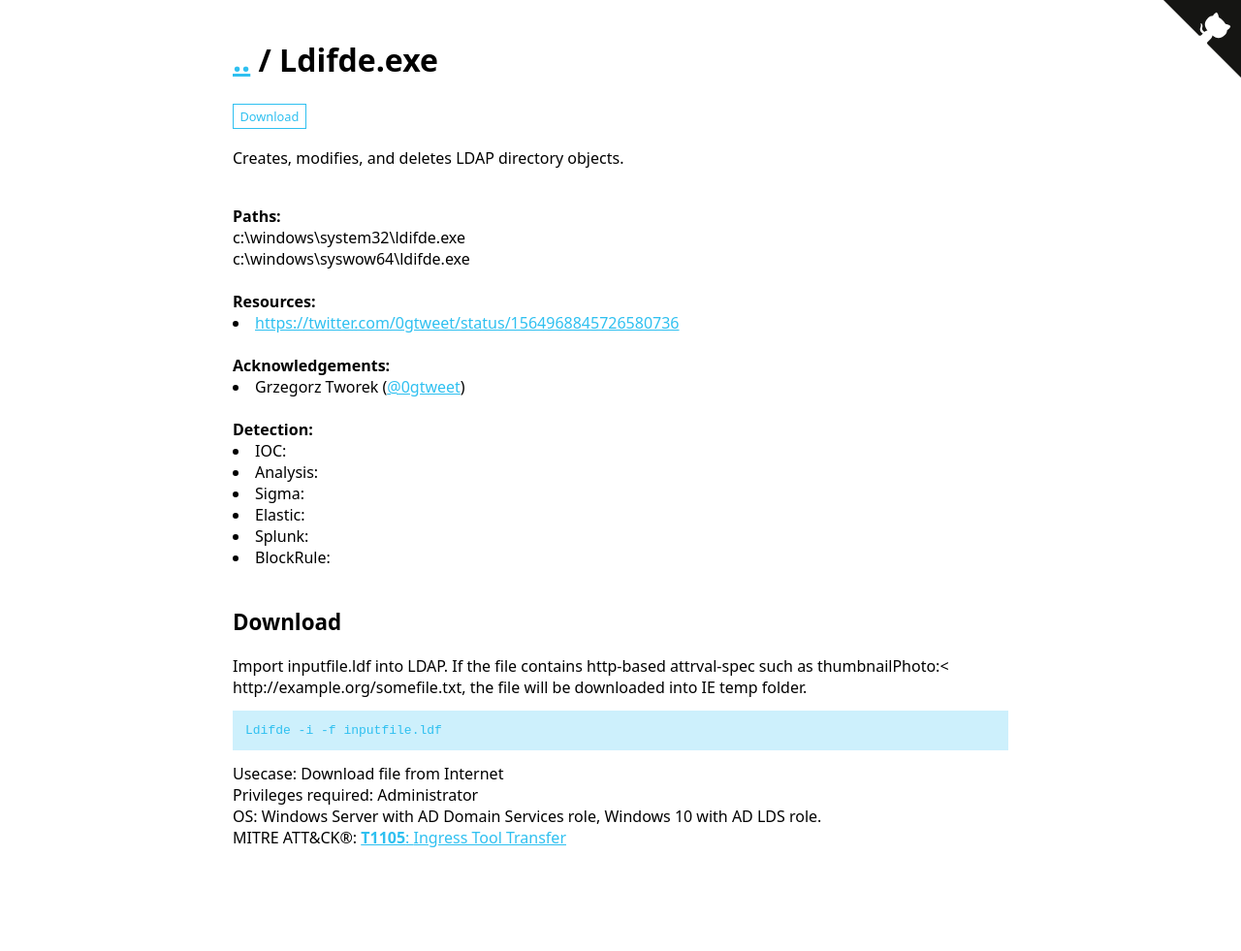
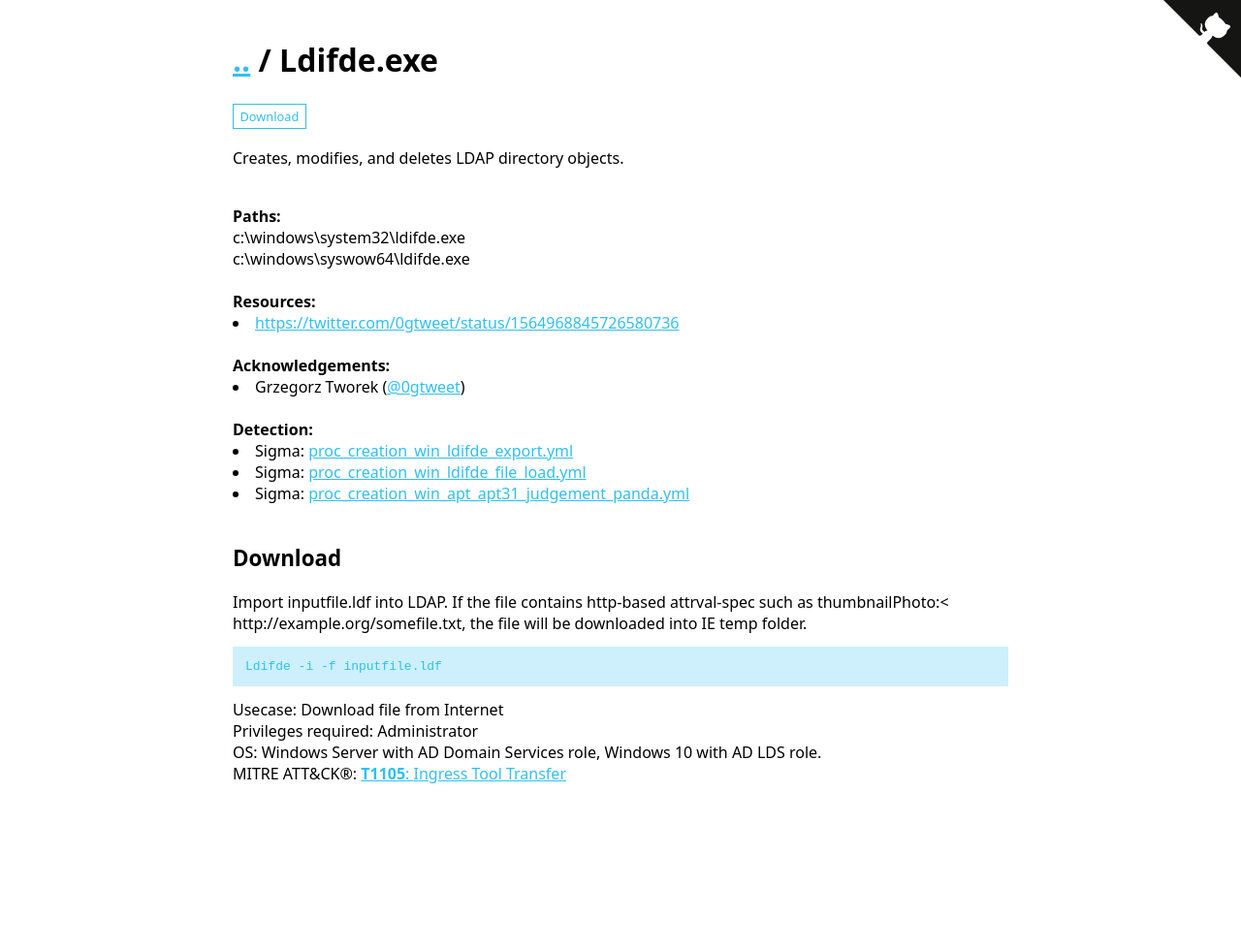
Before and after one commit to LOLBAS-Project/LOLBAS-Project.github.io, a Jekyll site: the page built from _lolbas/Binaries/Ldifde.md, in a window 1280 px wide. Shown: the whole page at 97% size. Built offline with Jekyll 4.4.1, drawn with Linux system fonts in a browser that asks for light colours; after the commit the page ends 915 px from its top, so only the background shows below that; part of the change alters nothing that is shown.

Commit message:
Applying update LOLBAS-Project/LOLBAS@b52200eb89d6e19e67570c7f11c129d5b35fe0ce

```diff
--- a/_lolbas/Binaries/Ldifde.md
+++ b/_lolbas/Binaries/Ldifde.md
@@ -14,15 +14,10 @@ Commands:
 Full_Path:
   - Path: c:\windows\system32\ldifde.exe
   - Path: c:\windows\syswow64\ldifde.exe
-Code_Sample:
-  - Code:
 Detection:
-  - IOC:
-  - Analysis:
-  - Sigma:
-  - Elastic:
-  - Splunk:
-  - BlockRule:
+  - Sigma: https://github.com/SigmaHQ/sigma/blob/3d172914f6c2bd5c2b5ed471bf0657a662d395af/rules/windows/process_creation/proc_creation_win_ldifde_export.yml
+  - Sigma: https://github.com/SigmaHQ/sigma/blob/3d172914f6c2bd5c2b5ed471bf0657a662d395af/rules/windows/process_creation/proc_creation_win_ldifde_file_load.yml
+  - Sigma: https://github.com/SigmaHQ/sigma/blob/3d172914f6c2bd5c2b5ed471bf0657a662d395af/rules-emerging-threats/2019/TA/APT31/proc_creation_win_apt_apt31_judgement_panda.yml
 Resources:
   - Link: https://twitter.com/0gtweet/status/1564968845726580736
 Acknowledgement:
```
